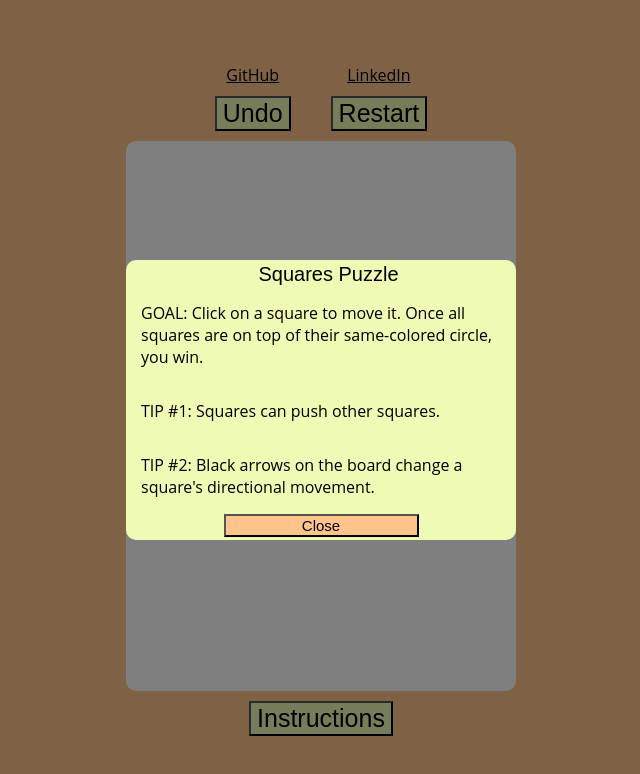
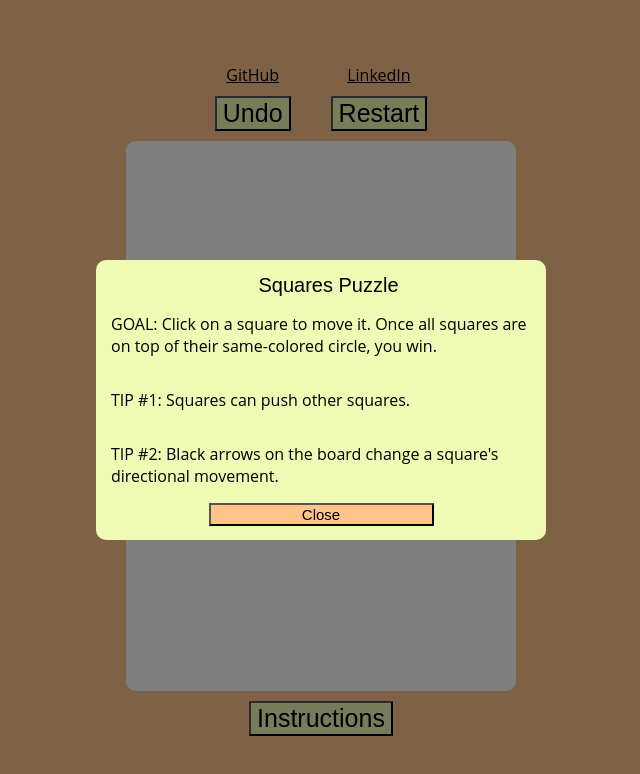
Before and after one commit to isaialvarado/squares, a website built with webpack: page index.html in a window 1280 px wide. Shown: the whole page, without its empty margins (319-959 px from the left). Built offline with nearby package versions, Linux system fonts and the light colour scheme; a web font is replaced by a local one; what createjs-easeljs would draw is missing.

Commit message:
Increase instructional modal width and change filename of html file

```diff
--- a/assets/stylesheets/squares.css
+++ b/assets/stylesheets/squares.css
@@ -64,7 +64,7 @@ button {
 .modal-content {
   font-family: 'Open Sans', sans-serif;
   height: 280px;
-  width: 390px;
+  width: 450px;
   display: flex;
   flex-direction: column;
   justify-content: center;
```
Also changed, not shown: index.html (renamed from squares.html).
